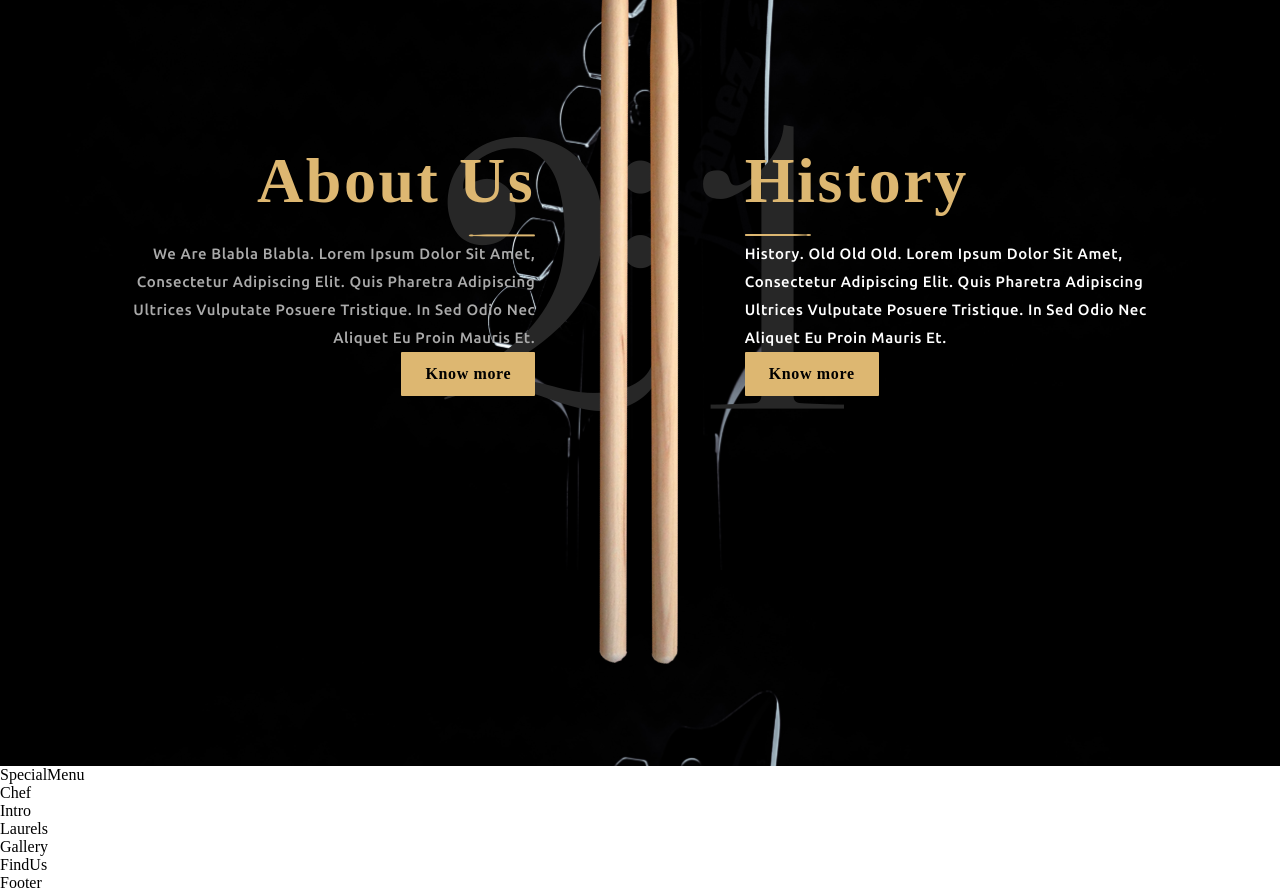
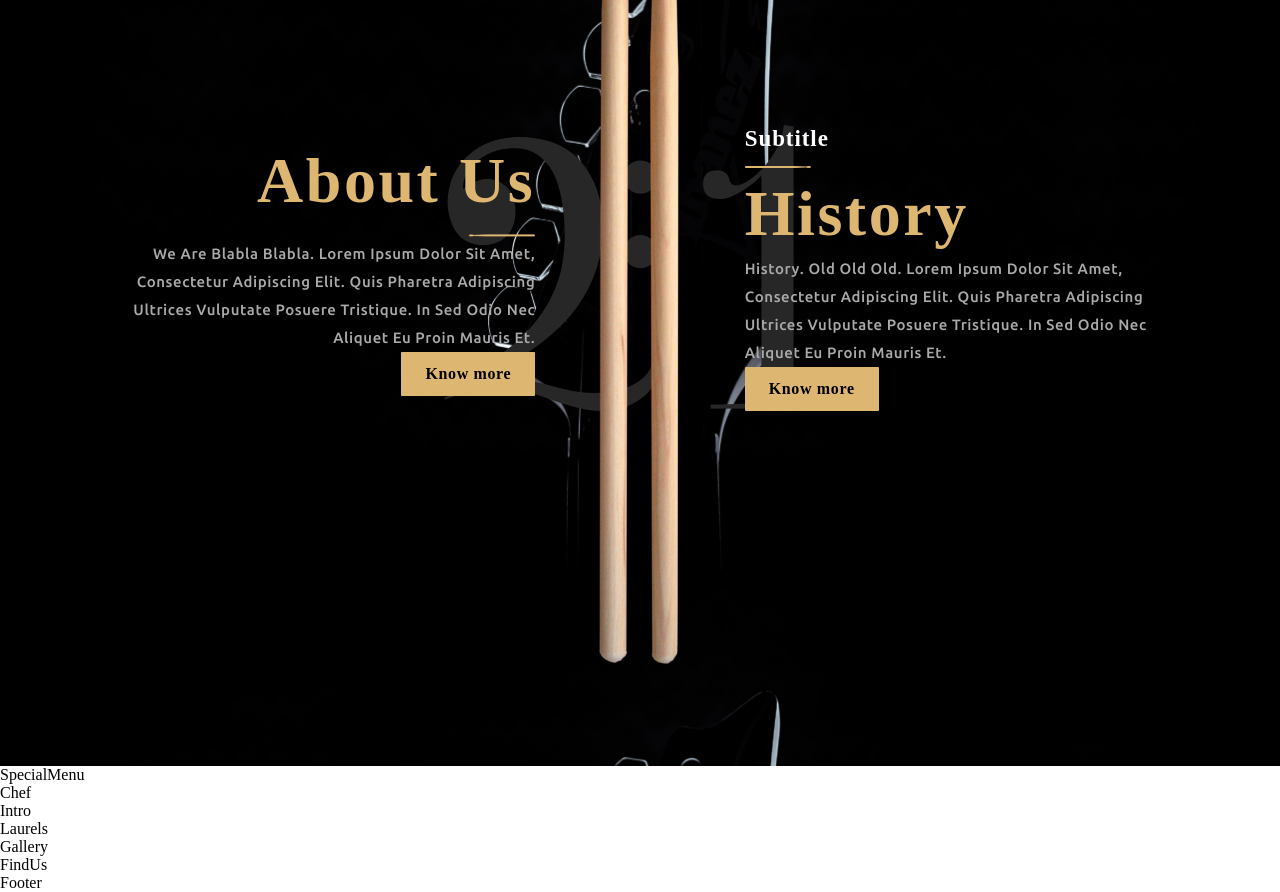
Before and after one commit to laszlosomogyimusic/Low-Fat-Bass, a React (Create React App) app: page / in a window 1280 px wide. Shown: the part 1100-1992 px from the top of the page. Built offline with nearby package versions, Linux system fonts and the light colour scheme.

Commit message:
Finished Article with props

```diff
--- a/src/components/Article/Article.jsx
+++ b/src/components/Article/Article.jsx
@@ -3,12 +3,57 @@ import "./Article.css"
 
 import  { images } from "../../constants/"
 
-var data = "";
 var articleClassName = "";
 
 
-const justifyContent = () => {
-  switch(data.justifyContentTo) {
+const HorizontalDrumstick = ({ doRotateImage = false }) => {
+  return (
+    <img
+      className = {`article__image ${doRotateImage ? "article__image--rotated" : ""}`}
+      src = {images.drumstickHorizontal}
+      alt = "drumstick horizontal"
+    />
+  )
+}
+
+const Paragraph = (props) => {
+  return (
+    <>
+    { props.textStyle ? (
+      <p className={props.pClassName} style={props.textStyle}>{props.text}</p>
+    ) : (
+      <p className={props.pClassName}>{props.text}</p>
+    )}
+    </>
+  )
+}
+
+const Subtitle = (props) => {
+  return (
+    <>
+    { props.subtitleStyle ? (
+      <p className={props.pClassName} style={props.subtitleStyle}>{props.subtitle}</p>
+    ) : (
+      <p className={props.pClassName}>{props.subtitle}</p>
+    )}
+    </>
+  )
+}
+
+const Title = (props) => {
+  return (
+    <>
+    { props.titleStyle ? (
+      <h1 className={props.titleClassName} style={props.titleStyle}>{props.title}</h1>
+    ) : (
+      <h1 className={props.titleClassName}>{props.title}</h1>
+    )}
+    </>
+  )
+}
+
+const justifyContent = (props) => {
+  switch(props.justifyContentTo) {
     case "left":
       articleClassName += "article article--justifyleft"
     break;
@@ -24,93 +69,52 @@ const justifyContent = () => {
   }
 }
 
-const HorizontalDrumstick = ({ doRotateImage = false }) => {
-  return (
-    <img
-      className = {`article__image ${doRotateImage ? "article__image--rotated" : ""}`}
-      src = {images.drumstickHorizontal}
-      alt = "drumstick horizontal"
-    />
-  )
-}
-
-const Paragraph = ({ pText, pClassName, pStyle}) => {
-  return (
-    <>
-    { pStyle ? (
-      <p className={pClassName} style={pStyle}>{pText}</p>
-    ) : (
-      <p className={pClassName}>{pText}</p>
-    )}
-    </>
-  )
-}
-
-const H1 = ({ h1Text, h1ClassName, h1Style}) => {
-  return (
-    <>
-    { h1Style ? (
-      <h1 className={h1ClassName} style={h1Style}>{h1Text}</h1>
-    ) : (
-      <h1 className={h1ClassName}>{h1Text}</h1>
-    )}
-    </>
-  )
-}
-
-const renderWithSubtitle = () => {
+const renderWithSubtitle = (props) => {
   return (
     <div>
-      <Paragraph
+      <Subtitle
         pClassName="article__subtitle"
-        pStyle={data.subtitleStyle}
-        pText={data.subtitle}
+        {...props}
       />
       <HorizontalDrumstick
-        doRotateImage = {data.justifyContentTo === "left" ? false : true}
+        doRotateImage = {props.justifyContentTo === "left" ? false : true}
       />
-      <H1
-        h1ClassName="article__title"
-        h1Text = {data.title}
-        h1Style = {data.titleStyle}
+      <Title
+        titleClassName="article__title"
+        {...props}
       />
     </div>
   );
 }
 
-const renderWithoutSubtitle = () => {
+const renderWithoutSubtitle = (props) => {
   return (
     <div>
-      <H1
-        h1ClassName="article__title"
-        h1Text = {data.title}
-        h1Style = {data.titleStyle}
+      <Title
+        titleClassName="article__title"
+        {...props}
       />
       <HorizontalDrumstick
-        doRotateImage = {data.justifyContentTo === "left" ? false : true}
+        doRotateImage = {props.justifyContentTo === "left" ? false : true}
       />
     </div>
   );
 }
 
-// const Article = ({title = "", titleStyle = "", text = "", textStyle = "", subtitle = "", subtitleStyle= "", justifyContentTo = "", buttonText = "" }) => {
 const Article = (props) => {
-  data = props;
-  justifyContent();
+  justifyContent(props);
   return (
     <article className={articleClassName}>
-      { data.subtitle ? renderWithSubtitle() : renderWithoutSubtitle()
-      }
-      { data.text && (
+      { props.subtitle ? renderWithSubtitle(props) : renderWithoutSubtitle(props)}
+      { props.text && (
         <Paragraph
           pClassName="article__text"
-          pStyle={data.textStyle}
-          pText={data.text}
+          {...props}
         />
       )}
 
-      { data.buttonText && (
-        <button type="button" className="article__button">{data.buttonText}</button>
+      { props.buttonText && (
+        <button type="button" className="article__button">{props.buttonText}</button>
       )}
     </article>
   )
--- a/src/container/AboutUs/AboutUs.jsx
+++ b/src/container/AboutUs/AboutUs.jsx
@@ -11,26 +11,34 @@ const AboutUs = () => {
     color: 'var(--grey)'
   }
 
+  let aboutUsArticle = {
+    justifyContentTo: "right",
+    title: aboutUs.title,
+    text: aboutUs.text,
+    textStyle: textStyle,
+    buttonText: "Know more"
+  }
+
+  let historyArticle = {
+    justifyContentTo: "left",
+    title: history.title,
+    subtitle: "subtitle",
+    text: history.text,
+    textStyle: textStyle,
+    buttonText: "Know more"
+  }
+
   return (
     <section className="aboutus app__bg app__flex--center app__section" id="about">
       <div className="aboutus__logo21 app__flex--center">
         <img className="aboutus__logo21--image" src={images.logoNoCircle} alt="logo 21"/>
       </div>
       <section className="aboutus__content app__flex--center">
-        <Article
-          justifyContentTo = "right"
-          title = {aboutUs.title}
-          text = {aboutUs.text}
-          textStyle = {textStyle}
-          buttonText = "Know more" />
+        <Article {...aboutUsArticle} />
         <figure className="aboutus__drumsticks flex__center">
           <img className="aboutus__drumsticks-image" src={images.drumsticksVertical} alt="drumsticks vertical" />
         </figure>
-        <Article
-          justifyContentTo = "left"
-          title = {history.title}
-          text = {history.text}
-          buttonText = "Know more" />
+        <Article {...historyArticle} />
       </section>
     </section>
   )
```
